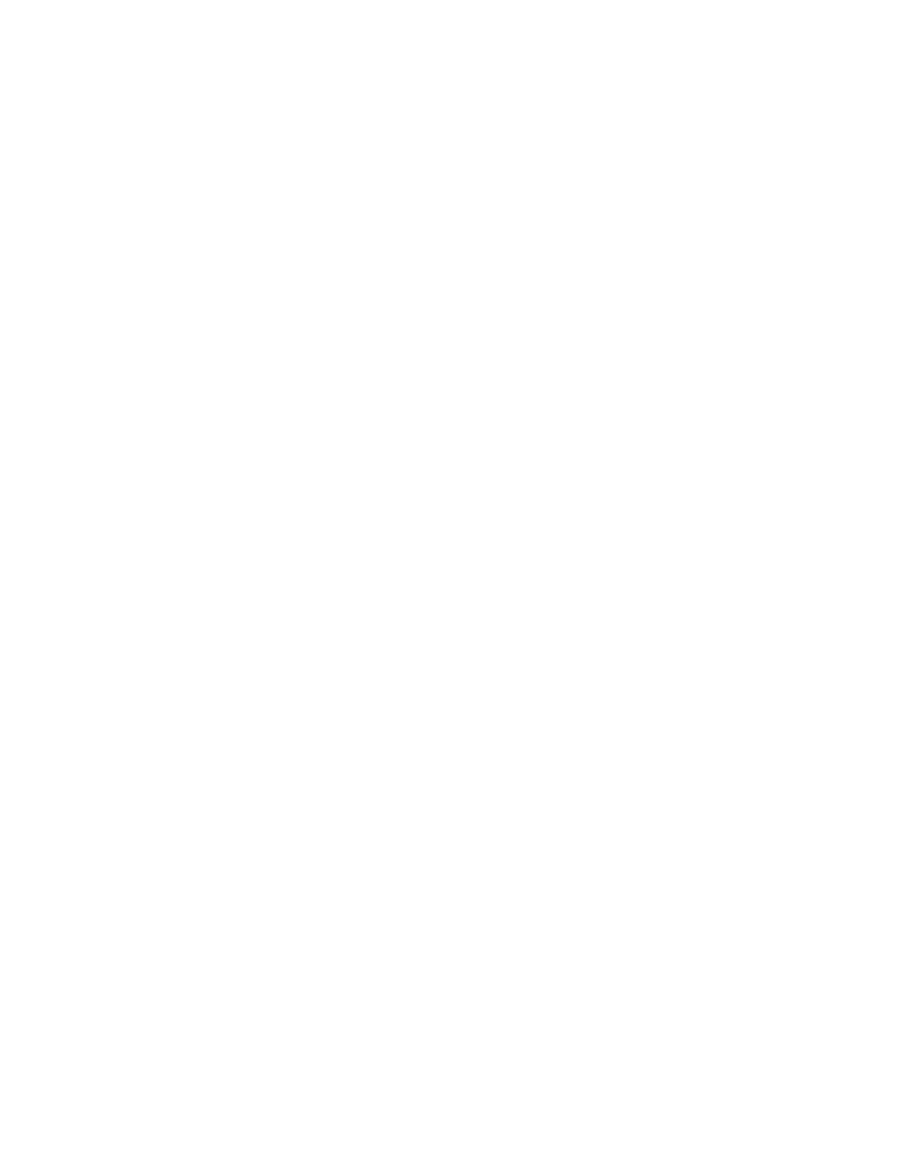
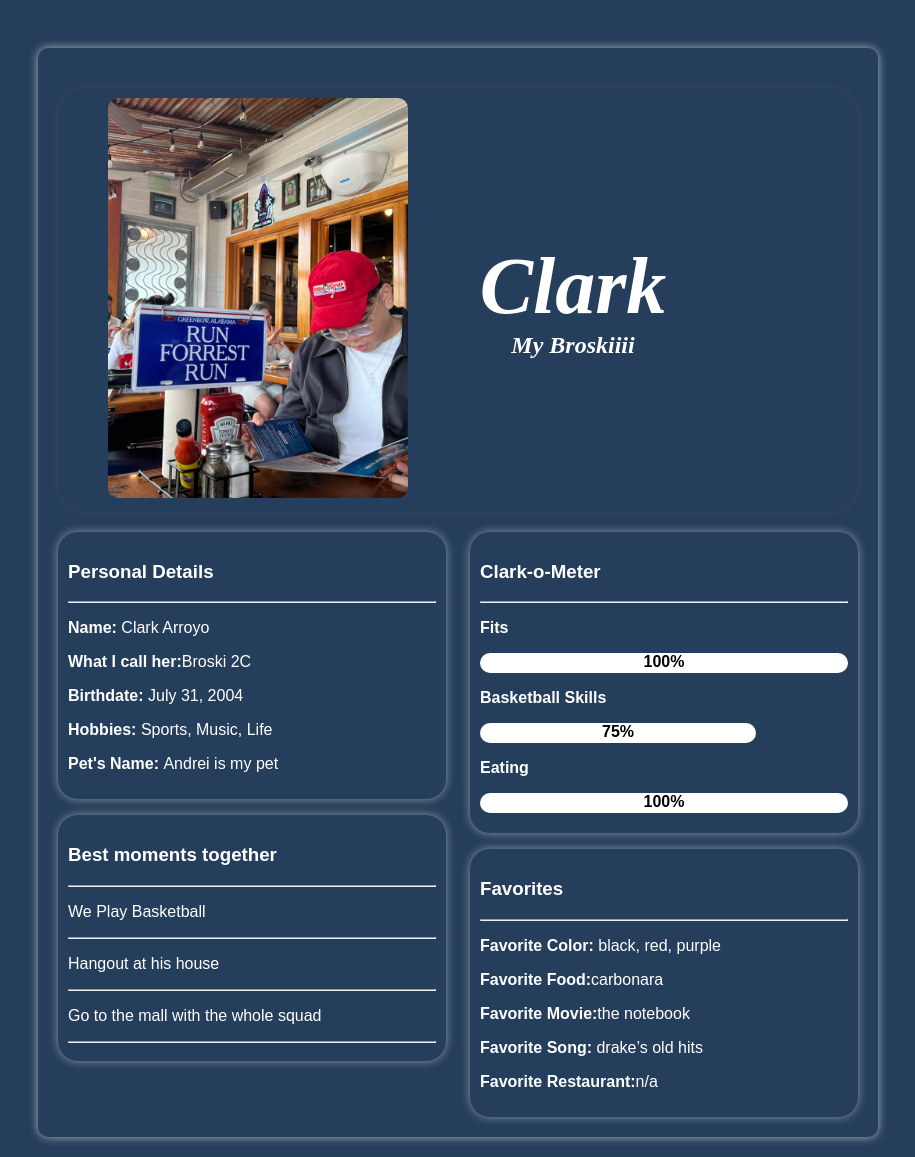
Before and after one commit to Melow04/Melow04.github.io, a PHP site: page /F5/clark_internal.html in a window 1280 px wide. Before the commit the part shown is empty. Shown: the whole page, without its empty margins (182-1097 px from the left). Before the commit the page ends 800 px from the top, so only its background shows below. Run offline with PHP 8.4, Linux system fonts and the light colour scheme.

Commit message:
Final Output

```diff
--- a/F5/assets/external.css
+++ b/F5/assets/external.css
@@ -108,6 +108,4 @@
   text-align: center;
   margin-bottom: 10px;
   height: 20px;
-
-
 }
--- a/F5/clark_internal.html
+++ b/F5/clark_internal.html
@@ -3,10 +3,172 @@
 <head>
     <meta charset="UTF-8">
     <meta name="viewport" content="width=device-width, initial-scale=1.0">
+    <link rel="stylesheet" href="assets/bootstrap-5.3.3-dist/css/bootstrap-grid.min.css">
     <style>
+body{
+    font-family: Arial, Helvetica, sans-serif;
+    background-color: #253E5B;
+    text-align: justify;
+    color: white;
+
+}
+
+.intro{
+    background-color: #253E5B;
+    box-shadow: 0 0 10px rgba(252, 252, 252, 0.623);
+    max-width: 800px;
+    padding: 20px;
+    justify-content: center;
+    border-radius: 10px;
+    margin: 20px auto;
+}
+
+.header-container {
+  font-family: "Playfair Display", serif;
+  font-optical-sizing: auto;
+  font-weight: 700;
+  font-style: italic;
+  padding: 0px 20px 0px 20px;
+  box-shadow: 0 0 10px rgba(87, 85, 85, 0.363);
+  border-radius: 30px;
+  text-align: center;
+  margin: 20px auto;
+  display: flex;
+  flex-direction: row;
+  align-items: center;
+}
+
+.profile-img {
+  width: 300px;
+  height: auto;
+  background-color: #333;
+  border-radius: 10px;
+  margin: 10px 30px;
+
+}
+
+.profile-img:hover {
+  content: url(assets/download\ \(1\).png);
+  width: 300px;
+  height: auto;
+}
+
+.header-container h1 {
+  font-size: 5rem;
+  margin: 0;
+
+}
+
+.header-container h4 {
+  margin: 0%;
+  display: block;
+  font-size: 1.5rem;
+}
+
+
+.profile-section {
+  box-shadow: 0 0 10px rgba(221, 221, 221, 0.555);
+  border-radius: 20px;
+  padding: 10px;
+}
+
+.progress-bar {
+  background-color: #ffffff;
+  border-radius: 30px;
+  text-align: center;
+  margin-bottom: 10px;
+  height: 20px;
+color: black;
+font-weight: 700;
+
+}
+
+.text-container {
+            margin-left: 20px;
+            text-align: center;
+        }
 
     </style>
     <title>My Broskiiii</title>
 </head>
-<body class="p-3 m-0 border-0 bd-example m-0 border-0">
+<body>
+
+    <div class="container intro mt-5">
+
+        <div class="header-container col">
+            <div class="col-md-3">
+              <img src="assets/8e7d9c04-229b-4b8f-aa34-3e0dedf3765a.jfif" alt="Clark" class="profile-img">
+            </div>
+            <div class="text-container col-md-9">
+            <h1>Clark</h1>
+          <h4>My Broskiiii</h4>
+        </div>
+        </div>
+
+        <div class="row">
+          <div class="col col-md-6">
+            <div class="profile-section mb-3" id="personal">
+              <h3>Personal Details</h3>
+              <hr>
+              <p><strong>Name:</strong> <span>Clark Arroyo
+            </span></p>
+              <p><strong>What I call her:</strong><span>Broski 2C
+            </span></p>
+              <p><strong>Birthdate: </strong><span>July 31, 2004
+            </span></p>
+              <p><strong>Hobbies:</strong> <span>Sports, Music, Life
+            </span></p>
+              <p><strong>Pet's Name: </strong><span>Andrei is my pet
+            </span> </p>
+
+            </div>
+            <div class="profile-section">
+              <h3>Best moments together</h3>
+              <hr>
+              <p>We Play Basketball</p>
+              <hr>
+              <p>Hangout at his house</p>
+              <hr>
+              <p>Go to the mall with the whole squad</p>
+              <hr>
+
+
+            </div>
+          </div>
+
+          <div class="col col-md-6">
+            <div class="profile-section mb-3" id="prog-cont">
+              <h3>Clark-o-Meter</h3>
+              <hr>
+              <p><strong>Fits</strong></p>
+              <div class="progress-bar bg-primary" role="progressbar" style="width: 100%;" aria-valuenow="100"
+                aria-valuemin="0" aria-valuemax="100">100%</div>
+              <p><strong>Basketball Skills</strong></p>
+              <div class="progress-bar bg-primary" role="progressbar" style="width: 75%;" aria-valuenow="75"
+                aria-valuemin="0" aria-valuemax="100">75%</div>
+              <p><strong>Eating</strong></p>
+              <div class="progress-bar bg-primary" role="progressbar" style="width: 100%;" aria-valuenow="100"
+                aria-valuemin="0" aria-valuemax="100">100%</div>
+            </div>
+            <div class="profile-section">
+            <h3>Favorites</h3>
+              <hr>
+              <p><strong>Favorite Color:</strong> <span>black, red, purple</span></p>
+              <p><strong>Favorite Food:</strong><span>carbonara</span></p>
+              <p><strong>Favorite Movie:</strong><span>the notebook
+            </span></p>
+              <p><strong>Favorite Song:</strong> <span>drake’s old hits
+            </span></p>
+              <p><strong>Favorite Restaurant:</strong><span>n/a</span> </p>
+            </div>
+
+           </div>
+        </div>
+      </div>
+      </div>
+
+
+
+
+</body>
 </html>
```
Also changed, not shown: F5/assets/8e7d9c04-229b-4b8f-aa34-3e0dedf3765a.jfif (added), F5/assets/download (1).png (added).
